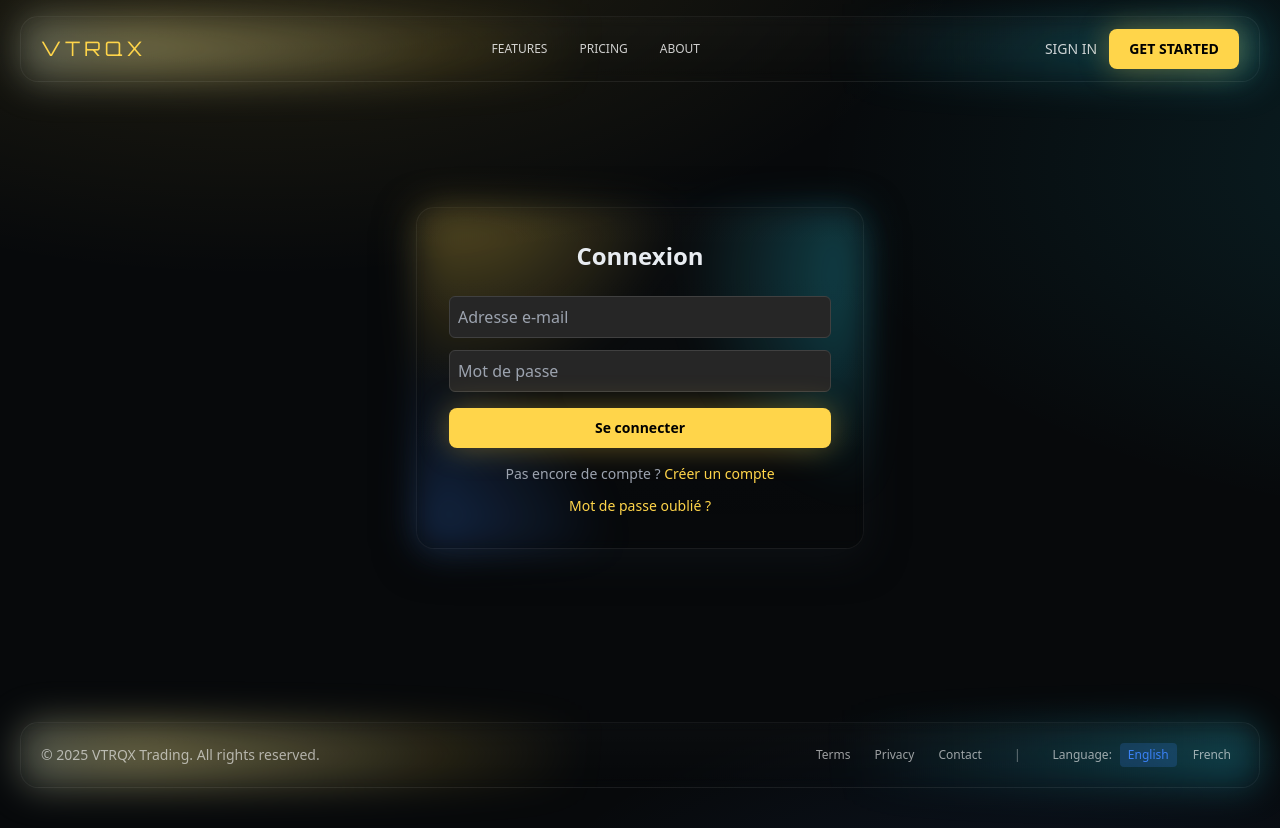
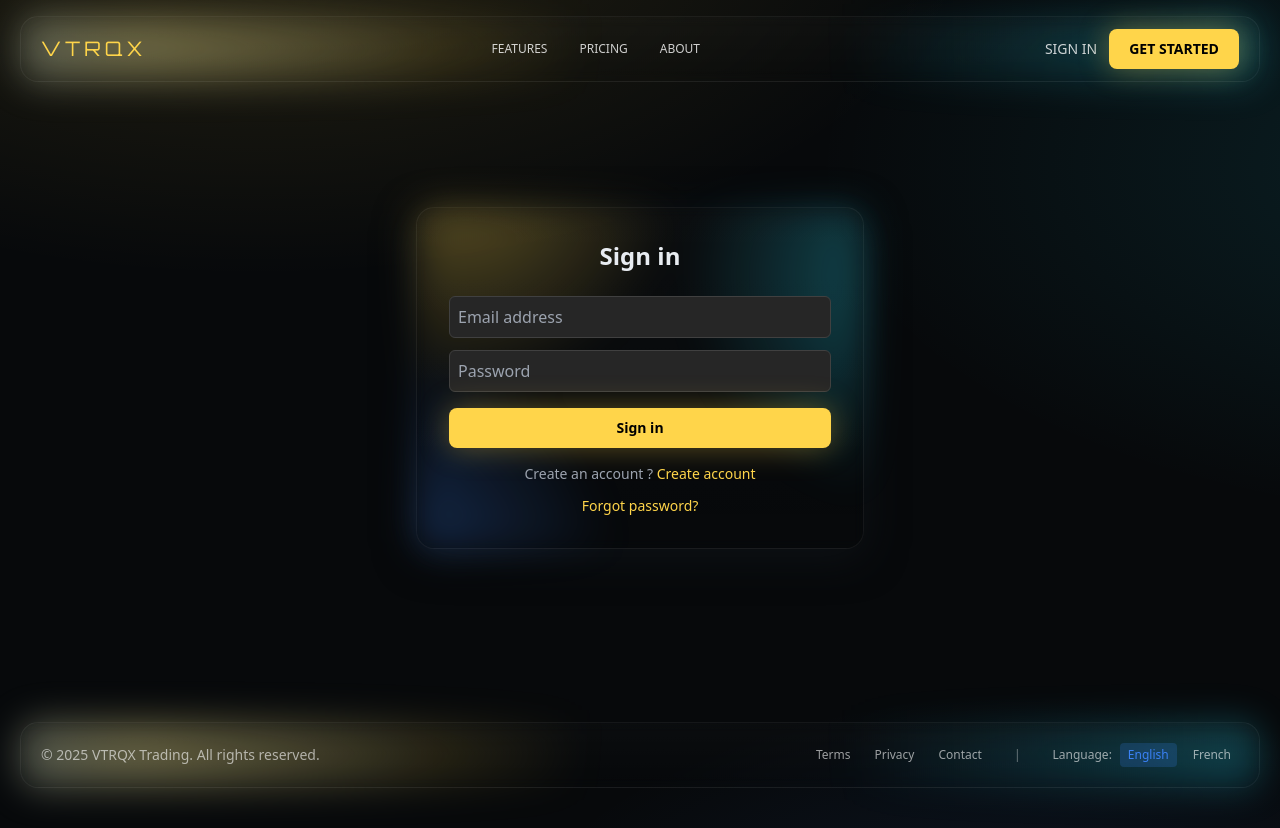
Before and after one commit to edmju/vtrqxtrading-next, a Next.js app: page /profile in a window 1280 px wide. Built offline with nearby package versions, Linux system fonts and the light colour scheme; no server answers.

Commit message:
Update page.tsx

```diff
--- a/src/app/profile/page.tsx
+++ b/src/app/profile/page.tsx
@@ -7,8 +7,10 @@ import { useRouter } from "next/navigation";
 import { useSession, signIn, signOut } from "next-auth/react";
 import GlassCard from "@/components/ui/GlassCard";
 import Button from "@/components/ui/Button";
+import { useLang } from "@/components/providers/LangProvider";
 
 export default function ProfilePage() {
+  const { t } = useLang();
   const sessionHook = useSession();
   const session = sessionHook?.data;
   const router = useRouter();
@@ -22,7 +24,7 @@ export default function ProfilePage() {
 
   useEffect(() => {
     if (notice) {
-      const timer = setTimeout(() => setNotice(null), 3000);
+      const timer = setTimeout(() => setNotice(null), 2500);
       return () => clearTimeout(timer);
     }
   }, [notice]);
@@ -33,38 +35,38 @@ export default function ProfilePage() {
     const res = await signIn("credentials", { redirect: false, email, password });
     setLoading(false);
     if (res?.ok) {
-      setNotice("✅ Connexion réussie !");
-      setTimeout(() => router.push("/dashboard"), 500);
-    } else setNotice("❌ Identifiants incorrects.");
+      setNotice(t("profile.login_ok"));
+      setTimeout(() => router.push("/dashboard"), 400);
+    } else setNotice(t("profile.login_err"));
   };
 
   const handleRegister = async (e: React.FormEvent) => {
     e.preventDefault();
-    if (password !== confirm) return setNotice("⚠️ Les mots de passe ne correspondent pas.");
+    if (password !== confirm) return setNotice(t("profile.mismatch"));
     const res = await fetch("/api/register", {
       method: "POST", headers: { "Content-Type": "application/json" },
       body: JSON.stringify({ email, password }),
     });
     if (res.ok) {
-      setNotice("✅ Compte créé !");
-      setTimeout(() => setMode("login"), 500);
-    } else setNotice("❌ Erreur d’inscription.");
+      setNotice(t("profile.created"));
+      setTimeout(() => setMode("login"), 400);
+    } else setNotice(t("profile.register_err"));
   };
 
   if (session) {
     return (
       <div className="flex items-center justify-center min-h-[70vh] px-5">
         <GlassCard className="p-8 w-full max-w-md text-center">
-          <h1 className="text-2xl font-bold mb-2">Bienvenue 👋</h1>
+          <h1 className="text-2xl font-bold mb-2">{t("profile.welcome")}</h1>
           <p className="text-white/70 mb-6">{session.user?.email}</p>
           <div className="flex flex-col gap-3">
-            <Button onClick={() => router.push("/dashboard")}>OPEN TERMINAL</Button>
-            <Button onClick={() => router.push("/subscription")} variant="ghost">Gérer mon abonnement</Button>
+            <Button onClick={() => router.push("/dashboard")}>{t("cta.open_terminal")}</Button>
+            <Button onClick={() => router.push("/subscription")} variant="ghost">{t("profile.manage")}</Button>
             <button
               onClick={() => signOut()}
               className="bg-red-500 hover:bg-red-400 text-white font-semibold py-2 rounded-md transition-transform hover:-translate-y-0.5"
             >
-              Se déconnecter
+              {t("profile.logout")}
             </button>
           </div>
         </GlassCard>
@@ -77,51 +79,51 @@ export default function ProfilePage() {
     <div className="flex items-center justify-center min-h-[70vh] px-5">
       <GlassCard className="p-8 w-full max-w-md text-center">
         <h1 className="text-2xl font-bold mb-6">
-          {mode === "login" ? "Connexion" : "Créer un compte"}
+          {mode === "login" ? t("profile.title_login") : t("profile.title_register")}
         </h1>
 
         <form onSubmit={mode === "login" ? handleLogin : handleRegister} className="flex flex-col gap-3">
           <input
-            type="email" placeholder="Adresse e-mail"
+            type="email" placeholder={t("profile.email")}
             className="w-full bg-neutral-800 text-gray-200 p-2 rounded-md border border-neutral-700 focus:border-primary focus:outline-none"
             value={email} onChange={(e) => setEmail(e.target.value)} required
           />
           <input
-            type="password" placeholder="Mot de passe"
+            type="password" placeholder={t("profile.password")}
             className="w-full bg-neutral-800 text-gray-200 p-2 rounded-md border border-neutral-700 focus:border-primary focus:outline-none"
             value={password} onChange={(e) => setPassword(e.target.value)} required
           />
           {mode === "register" && (
             <input
-              type="password" placeholder="Confirmer le mot de passe"
+              type="password" placeholder={t("profile.confirm")}
               className="w-full bg-neutral-800 text-gray-200 p-2 rounded-md border border-neutral-700 focus:border-primary focus:outline-none"
               value={confirm} onChange={(e) => setConfirm(e.target.value)} required
             />
           )}
           <Button type="submit" className="mt-1" disabled={loading}>
-            {loading ? "Chargement..." : mode === "login" ? "Se connecter" : "Créer un compte"}
+            {loading ? "…" : mode === "login" ? t("profile.login") : t("profile.create")}
           </Button>
         </form>
 
         {mode === "login" ? (
           <p className="mt-4 text-gray-400 text-sm">
-            Pas encore de compte ?{" "}
+            {t("profile.title_register")} ?{" "}
             <span onClick={() => setMode("register")} className="text-primary cursor-pointer hover:underline">
-              Créer un compte
+              {t("profile.create")}
             </span>
           </p>
         ) : (
           <p className="mt-4 text-gray-400 text-sm">
-            Déjà inscrit ?{" "}
+            {t("profile.title_login")} ?{" "}
             <span onClick={() => setMode("login")} className="text-primary cursor-pointer hover:underline">
-              Se connecter
+              {t("profile.login")}
             </span>
           </p>
         )}
 
         {mode === "login" && (
           <p onClick={() => router.push("/request-reset")} className="text-primary text-sm mt-3 cursor-pointer hover:underline">
-            Mot de passe oublié ?
+            {t("profile.forgot")}
           </p>
         )}
       </GlassCard>
```
